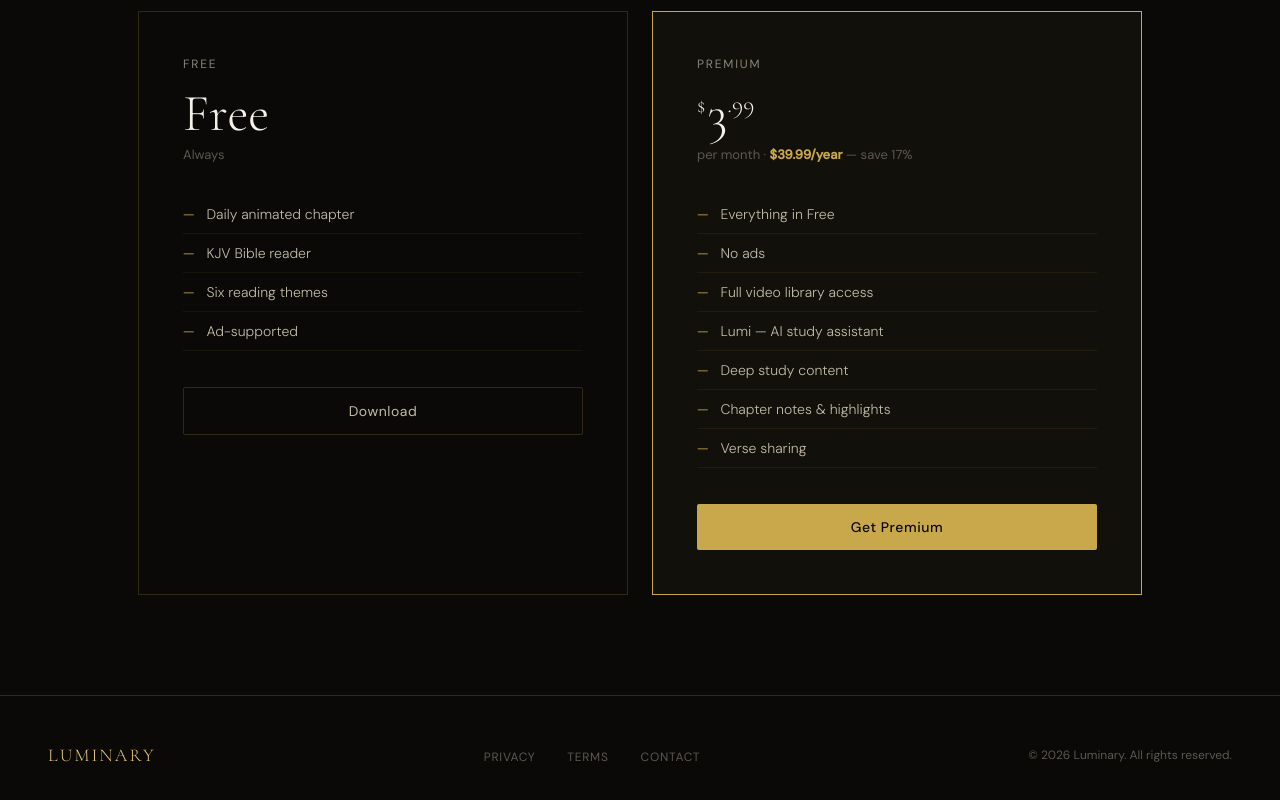
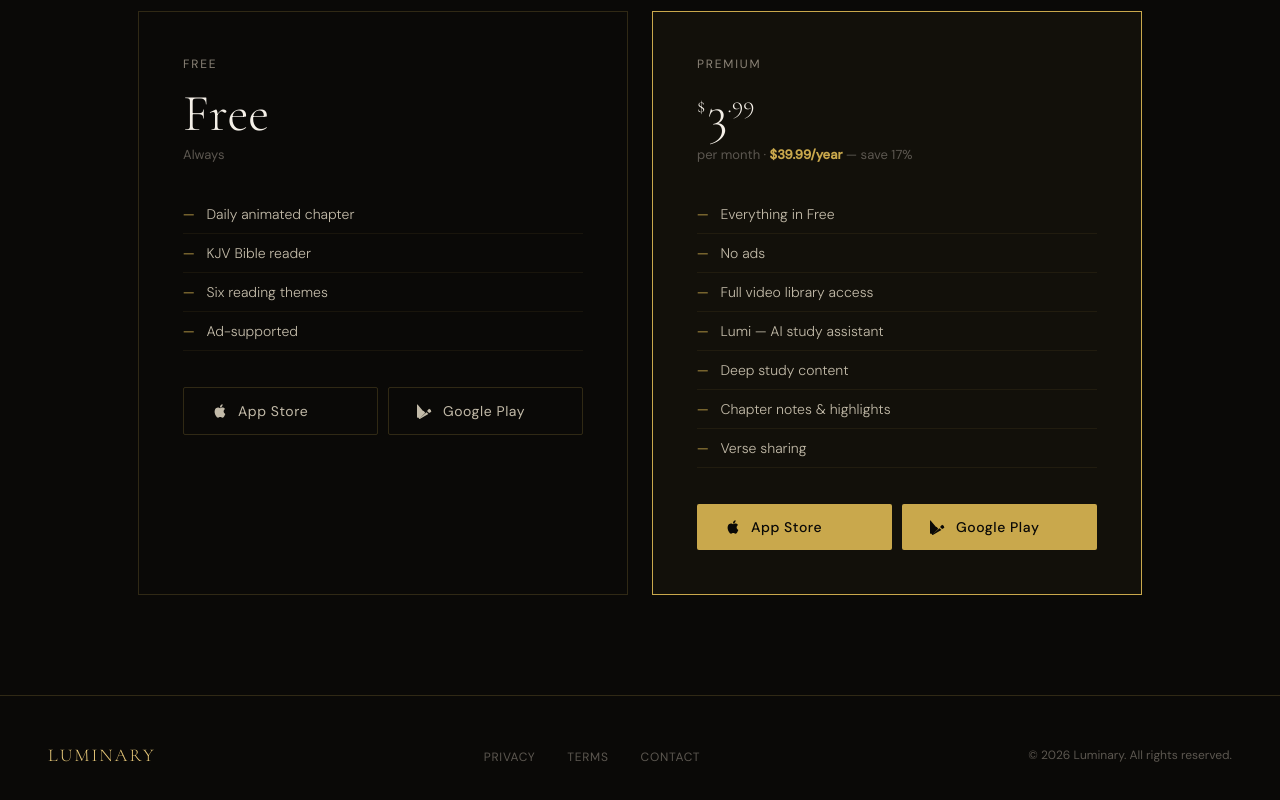
Before and after one commit to Omlandos/luminarybible.com, a plain HTML site: page index.html in a window 1280 px wide. Shown: the part 2945-3745 px from the top of the page. Drawn offline with nearby package versions, Linux system fonts and the light colour scheme.

Commit message:
Replace download links with button layout

```diff
--- a/index.html
+++ b/index.html
@@ -698,7 +698,16 @@
           <li>Six reading themes</li>
           <li>Ad-supported</li>
         </ul>
-        <a href="https://apps.apple.com/us/app/luminary-bible/id6771926632" class="btn-secondary" style="display:inline-block; text-align:center; width:100%;" target="_blank" rel="noopener">Download</a>
+        <div style="display:flex; gap:10px;">
+          <a href="https://apps.apple.com/us/app/luminary-bible/id6771926632" class="btn-secondary" style="flex:1; text-align:center;" target="_blank" rel="noopener">
+            <svg style="width:16px;height:16px;" viewBox="0 0 24 24" fill="currentColor"><path d="M18.71 19.5c-.83 1.24-1.71 2.45-3.05 2.47-1.34.03-1.77-.79-3.29-.79-1.53 0-2 .77-3.27.82-1.31.05-2.3-1.32-3.14-2.53C4.25 17 2.94 12.45 4.7 9.39c.87-1.52 2.43-2.48 4.12-2.51 1.28-.02 2.5.87 3.29.87.78 0 2.26-1.07 3.8-.91.65.03 2.47.26 3.64 1.98l-.09.06c-.22.14-2.09 1.22-2.07 3.64.03 2.88 2.53 3.84 2.56 3.85-.03.07-.4 1.38-1.34 2.63M13 3.5c.73-.83 1.94-1.46 2.94-1.5.13 1.17-.34 2.35-1.04 3.19-.69.85-1.83 1.51-2.95 1.42-.15-1.15.41-2.35 1.05-3.11z"/></svg>
+            App Store
+          </a>
+          <a href="https://play.google.com/store/apps/details?id=com.luminarybible.com" class="btn-secondary" style="flex:1; text-align:center;" target="_blank" rel="noopener">
+            <svg style="width:16px;height:16px;" viewBox="0 0 24 24" fill="currentColor"><path d="M3.18 23.76c.3.17.64.22.99.13l12.87-7.43-2.76-2.76-11.1 10.06zM.46 1.87C.17 2.2 0 2.7 0 3.34v17.32c0 .64.17 1.14.47 1.47l.08.07L9.68 12.9v-.22L.54 1.8l-.08.07zM20.94 10.35l-2.78-1.6-3.12 3.13 3.12 3.13 2.8-1.62c.8-.46.8-1.22-.02-1.04zm-17.76 13.41l.08-.07 9.2-9.17-2.76-2.76L.46 21.83c.17.19.42.35.72.44.28.09.59.08.88-.05l.12-.46z"/></svg>
+            Google Play
+          </a>
+        </div>
       </div>
 
       <div class="pricing-card featured">
@@ -714,7 +723,16 @@
           <li>Chapter notes &amp; highlights</li>
           <li>Verse sharing</li>
         </ul>
-        <a href="https://apps.apple.com/us/app/luminary-bible/id6771926632" class="btn-primary" style="display:inline-block; text-align:center; width:100%;" target="_blank" rel="noopener">Get Premium</a>
+        <div style="display:flex; gap:10px;">
+          <a href="https://apps.apple.com/us/app/luminary-bible/id6771926632" class="btn-primary" style="flex:1; text-align:center;" target="_blank" rel="noopener">
+            <svg style="width:16px;height:16px;" viewBox="0 0 24 24" fill="currentColor"><path d="M18.71 19.5c-.83 1.24-1.71 2.45-3.05 2.47-1.34.03-1.77-.79-3.29-.79-1.53 0-2 .77-3.27.82-1.31.05-2.3-1.32-3.14-2.53C4.25 17 2.94 12.45 4.7 9.39c.87-1.52 2.43-2.48 4.12-2.51 1.28-.02 2.5.87 3.29.87.78 0 2.26-1.07 3.8-.91.65.03 2.47.26 3.64 1.98l-.09.06c-.22.14-2.09 1.22-2.07 3.64.03 2.88 2.53 3.84 2.56 3.85-.03.07-.4 1.38-1.34 2.63M13 3.5c.73-.83 1.94-1.46 2.94-1.5.13 1.17-.34 2.35-1.04 3.19-.69.85-1.83 1.51-2.95 1.42-.15-1.15.41-2.35 1.05-3.11z"/></svg>
+            App Store
+          </a>
+          <a href="https://play.google.com/store/apps/details?id=com.luminarybible.com" class="btn-primary" style="flex:1; text-align:center;" target="_blank" rel="noopener">
+            <svg style="width:16px;height:16px;" viewBox="0 0 24 24" fill="currentColor"><path d="M3.18 23.76c.3.17.64.22.99.13l12.87-7.43-2.76-2.76-11.1 10.06zM.46 1.87C.17 2.2 0 2.7 0 3.34v17.32c0 .64.17 1.14.47 1.47l.08.07L9.68 12.9v-.22L.54 1.8l-.08.07zM20.94 10.35l-2.78-1.6-3.12 3.13 3.12 3.13 2.8-1.62c.8-.46.8-1.22-.02-1.04zm-17.76 13.41l.08-.07 9.2-9.17-2.76-2.76L.46 21.83c.17.19.42.35.72.44.28.09.59.08.88-.05l.12-.46z"/></svg>
+            Google Play
+          </a>
+        </div>
       </div>
     </div>
   </section>
```
